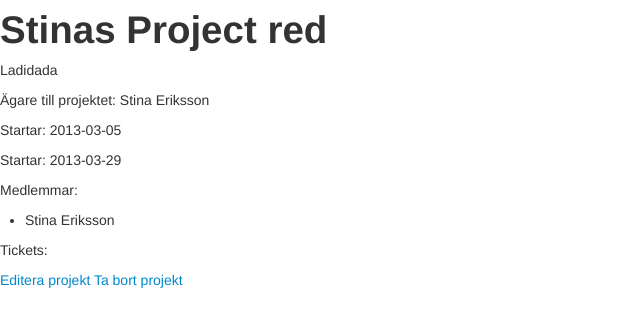
After one commit to stinaeriksson/1DV450_se222fk, a Django app: page /project/2/show/ in a window 1280 px wide. The commit adds this page. Shown: the top 327 px of the page, without its empty margins (0-640 px from the left). Run offline with Django 3.2, Linux system fonts and the light colour scheme; data comes from the database, SQL or seed files in the repository; both versions use the stored data as it was after the commit; data that the repository does not hold is empty; parts of the project's set-up code (start-up, migrations or seed data) failed here and were passed over; some libraries are stand-ins or nearby versions.

Commit message:
Projekt - Lägga till, editera, ta bort, visa

```diff
--- a/Django/ampta/ampta/urls.py
+++ b/Django/ampta/ampta/urls.py
@@ -12,9 +12,10 @@ urlpatterns = patterns('',
 
     #####projects
     url(r'^projects/$', 'ampta_app.views.project_list', name="project_list"),
-    #url(r'^project/add$', 'ampta_app.views.project_add', name="project_add"),
-    #url(r'^project/(?P<project_id>\d+)/delete/$', 'ampta_app.views.project_delete', name="project_delete"),
-    #url(r'^project/(?P<project_id>\d+)/edit/$', 'ampta_app.views.project_edit', name="project_edit"),
+    url(r'^project/add$', 'ampta_app.views.project_add', name="project_add"),
+    url(r'^project/(?P<project_id>\d+)/show/$', 'ampta_app.views.project_show', name="project_show"),
+    url(r'^project/(?P<project_id>\d+)/delete/$', 'ampta_app.views.project_delete', name="project_delete"),
+    url(r'^project/(?P<project_id>\d+)/edit/$', 'ampta_app.views.project_edit', name="project_edit"),
 
 
     # Uncomment the admin/doc line below to enable admin documentation:
--- a/Django/ampta/ampta_app/models.py
+++ b/Django/ampta/ampta_app/models.py
@@ -1,5 +1,8 @@
 from django.db import models
 from django.contrib.auth.models import User
+from django.utils.encoding import iri_to_uri
+from django.forms import ModelForm
+from django.forms.extras.widgets import SelectDateWidget
 
 class Project(models.Model):
 	project_name = models.CharField(max_length = 40)
@@ -29,3 +32,10 @@ class Ticket(models.Model):
 
 	def __unicode__(self):
 		return self.ticket_name
+
+
+class ProjectForm(ModelForm):
+
+	class Meta:
+		model = Project
+		widgets = {'start_date' : SelectDateWidget(), 'end_date' : SelectDateWidget()}
--- /dev/null
+++ b/Django/ampta/ampta_app/templates/projects/show.html
@@ -0,0 +1,41 @@
+{% extends 'shared/base.html' %}
+
+{% block title %}
+	Projekt
+{% endblock %}
+
+{% block content %}
+
+<div class="project">
+
+
+		<h1>{{ project.project_name}} </h1>
+		<p> {{ project.description }} </p>
+		<p>Ägare till projektet: {{ project.owner.get_full_name }}</p>
+		<p>Startar: {{ project.start_date|date:"Y-m-d" }} </p>
+		<p>Startar: {{ project.end_date|date:"Y-m-d" }} </p>
+
+		<p>
+			Medlemmar:<br />
+			<ul>
+				{% for user in project.users.all %}
+					<li> {{ user.get_full_name }} </li>
+				{% endfor %}
+			</ul>
+		</p>
+
+		<p>
+			Tickets:<br />
+			<ul>
+				{% for ticket in project.tickets.all %}
+					<li> {{ ticket.ticket_name }} </li>
+				{% endfor %}
+			</ul>
+		</p>
+
+</div>
+	<a href="{% url project_edit project.id %}"> Editera projekt </a>
+	<a href="{% url project_delete project.id %}"> Ta bort projekt </a>
+
+
+{% endblock %}
--- a/Django/ampta/ampta_app/views.py
+++ b/Django/ampta/ampta_app/views.py
@@ -1,10 +1,49 @@
 # Create your views here.
-from django.shortcuts import get_list_or_404, render
+from django.shortcuts import get_list_or_404, render, redirect, get_object_or_404
 #from django.http import HttpResponse
 #from django.template import Context, loader
 
-from ampta_app.models import Project
+from ampta_app.models import Project, ProjectForm
 
 def project_list(request):
 	projects = get_list_or_404(Project.objects.order_by('project_name'))
 	return render(request, 'projects/list.html', {"projects" : projects})
+
+def project_add(request):
+	if request.method == "POST":
+		form = ProjectForm(request.POST)
+		if form.is_valid():
+			#form.instance.owner = request.user
+			try:
+				form.save()
+				return redirect(project_list)
+			except:
+				return HttpResponseServerError()
+	else:
+		form = ProjectForm()
+
+	return render(request, 'projects/add.html', {"form": form})
+
+def project_show(request, project_id):
+	project = get_object_or_404(Project, pk=project_id)
+	return render(request, 'projects/show.html', {'project': project})
+
+def project_delete(request, project_id):
+	project = get_object_or_404(Project, pk=project_id)
+	project.delete()
+	return redirect('/projects/')
+
+def project_edit(request, project_id):
+	project = get_object_or_404(Project, pk=project_id)
+	if request.method == "POST":
+		form = ProjectForm(request.POST, instance = project)
+		if form.is_valid():
+			try:
+				form.save()
+				return redirect(project_list)
+			except:
+				return HttpResponseServerError()
+	else:
+		form = ProjectForm(instance = project)
+
+	return render(request, 'projects/edit.html', {"form": form, "project" : project,})
```
Also changed, not shown: Django/ampta/ampta_app/templates/projects/add.html (added, +15 -0 lines), Django/ampta/ampta_app/templates/projects/edit.html (added, +15 -0 lines), Django/ampta/ampta_app/templates/projects/list.html (+5 -2 lines), Django/ampta/data.db, 3 other files.
